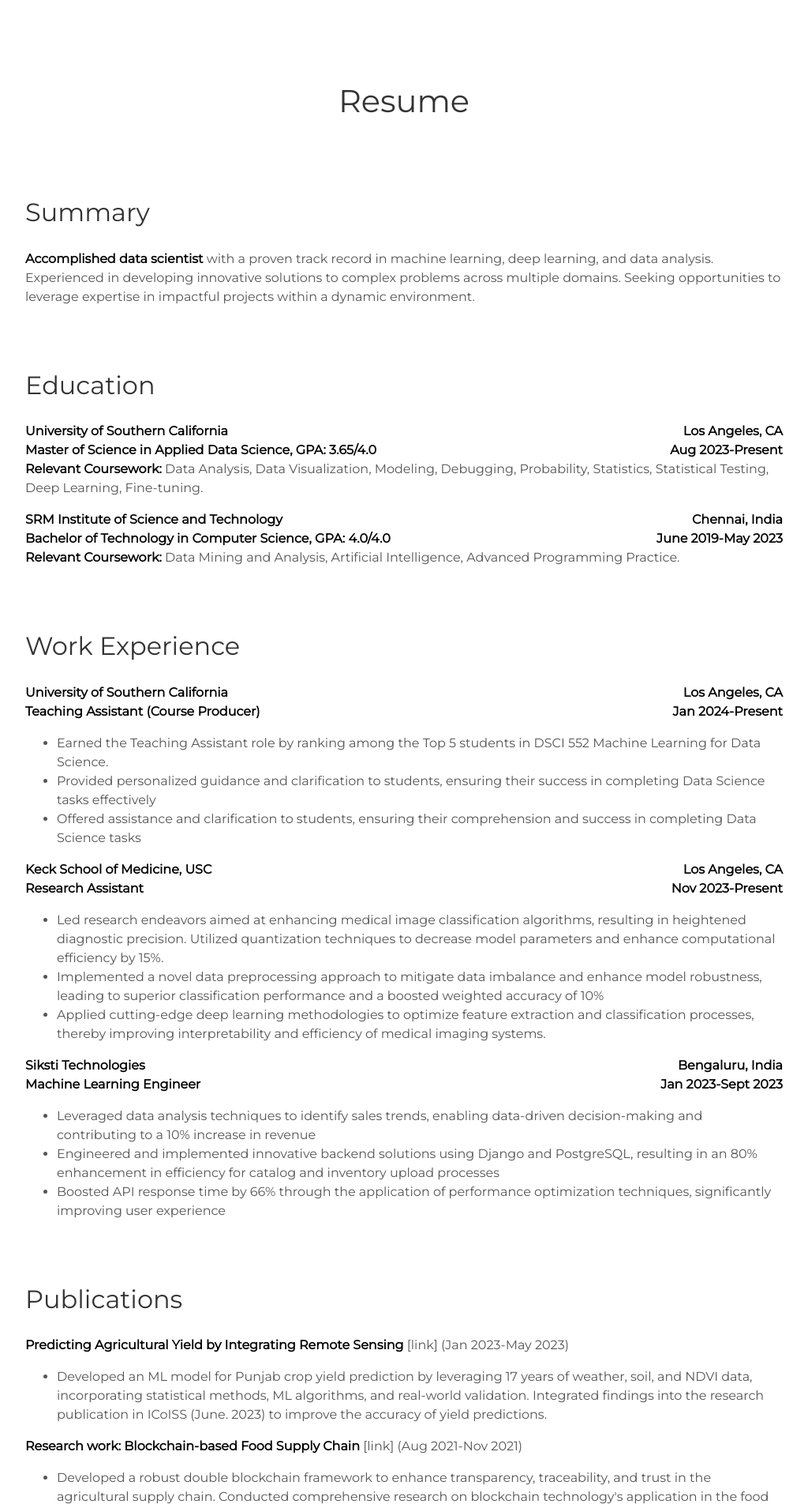
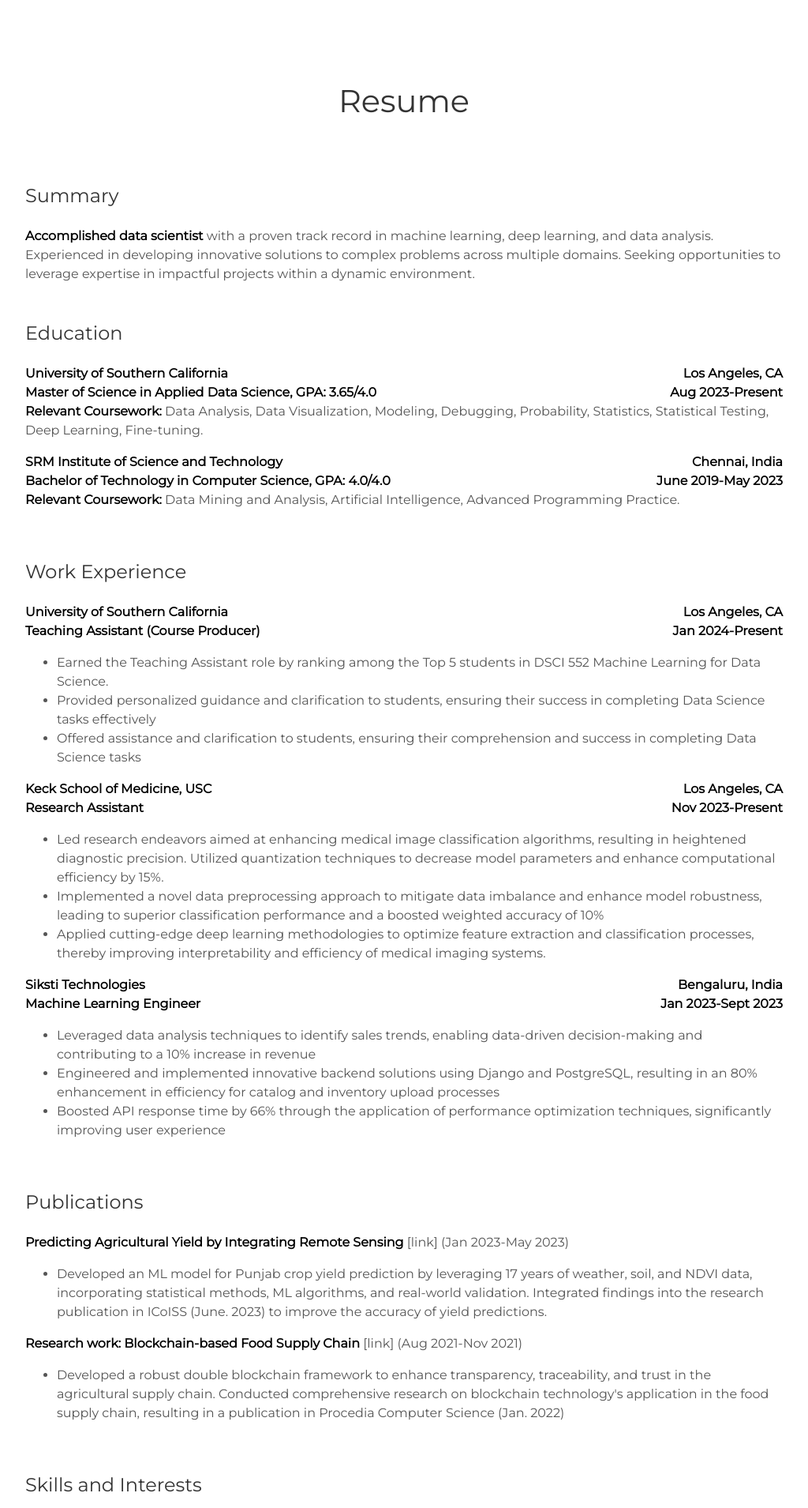
Before and after one commit to helloitsdaksh/portfolio, a Jekyll site: the page built from index.html, in a window 1280 px wide. Shown: the part 2885-4794 px from the top of the page at 79% size, without its empty margins (128-1152 px from the left). Built offline with Jekyll 4.4.1, drawn with Linux system fonts in a browser that asks for light colours.

```diff
--- a/_includes/resume.html
+++ b/_includes/resume.html
@@ -2,12 +2,12 @@
   <h1>Resume</h1>
 </div>
 <div id="summary">
-  <h2>Summary</h2>
-  <p><strong>Accomplished data scientist</strong> with a proven track record in machine learning, deep learning, and data analysis. Experienced in developing innovative solutions to complex problems across multiple domains. Seeking opportunities to leverage expertise in impactful projects within a dynamic environment.</p>
+  <h3>Summary</h3>
+  <strong>Accomplished data scientist</strong> with a proven track record in machine learning, deep learning, and data analysis. Experienced in developing innovative solutions to complex problems across multiple domains. Seeking opportunities to leverage expertise in impactful projects within a dynamic environment.
 </div>
 
 <div id="education">
-  <h2>Education</h2>
+  <h3>Education</h3>
   <p>
     <strong style="display: flex; justify-content: space-between">University of Southern California<span>Los Angeles, CA</span></strong>
     <strong style="display: flex; justify-content: space-between">Master of Science in Applied Data Science, GPA: 3.65/4.0 <span>Aug 2023-Present</span></strong>
@@ -21,7 +21,7 @@
 </div>
 
 <div id="work-experience">
-    <h2>Work Experience</h2>
+    <h3>Work Experience</h3>
     <p>
         <strong style="display: flex; justify-content: space-between">University of Southern California <span>Los Angeles, CA</span></strong>
         <strong style="display: flex; justify-content: space-between">Teaching Assistant (Course Producer) <span>Jan 2024-Present</span></strong>
@@ -56,7 +56,7 @@
 </div>
 
 <div id="publications">
-  <h2>Publications</h2>
+  <h3>Publications</h3>
   <p>
         <strong>Predicting Agricultural Yield by Integrating Remote Sensing</strong> [link] (Jan 2023-May 2023)
         <ul>
@@ -72,7 +72,7 @@
 </div>
 
 <div id="skills-and-interests">
-  <h2>Skills and Interests</h2>
+  <h3>Skills and Interests</h3>
   <p>
     <ul>
     <li><strong>Languages</strong>: Python, R, Java, C++</li>
@@ -84,7 +84,7 @@
 </div>
 
 <div id="leadership-and-involvement">
-  <h2>Leadership and Involvement</h2>
+  <h3>Leadership and Involvement</h3>
   <p>
     <strong style="display: flex; justify-content: space-between">GRIDS, USC<span>Los Angeles, CA</span></strong>
     <strong style="display: flex; justify-content: space-between">Tech Team Board Member<span>Aug 2023-Present</span></strong>
@@ -96,7 +96,7 @@
 </div>
 
 <div id="achievements-and-certifications">
-  <h2>Achievements and Certifications</h2>
+  <h3>Achievements and Certifications</h3>
   <ul>
     <li>Among Top 5 Teams in a hackathon organized in the field of Computer Vision. Developed a Document Enhancer App specifically designed to enhance and extract information from Government IDs.</li>
     <li>Secured 3rd Position for Final Year Project, which was then published in the journal ICIoSS. This project was part of the Dean's Collaborative Project Initiative at SRM Institute of Science and Technology.</li>
```
